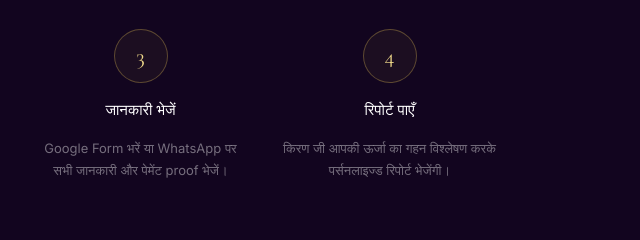
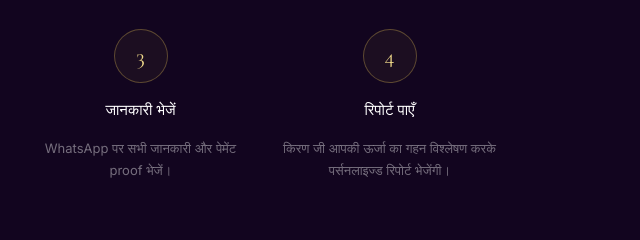
Before and after one commit to AKA-Gray666/KJ_, a plain HTML site: page index.html in a window 1280 px wide. Shown: the part 2820-3060 px from the top of the page, 624-1264 px from the left. Drawn offline with nearby package versions, Linux system fonts and the light colour scheme.

Commit message:
Update index.html

```diff
--- a/index.html
+++ b/index.html
@@ -392,7 +392,7 @@ footer{background:#0A0114;border-top:1px solid rgba(201,168,76,.1);padding:52px
     <div class="step reveal">
       <div class="step-n">3</div>
       <div class="step-t">जानकारी भेजें</div>
-      <p class="step-d">Google Form भरें या WhatsApp पर सभी जानकारी और पेमेंट proof भेजें।</p>
+      <p class="step-d">WhatsApp पर सभी जानकारी और पेमेंट proof भेजें।</p>
     </div>
     <div class="step reveal">
       <div class="step-n">4</div>
```
